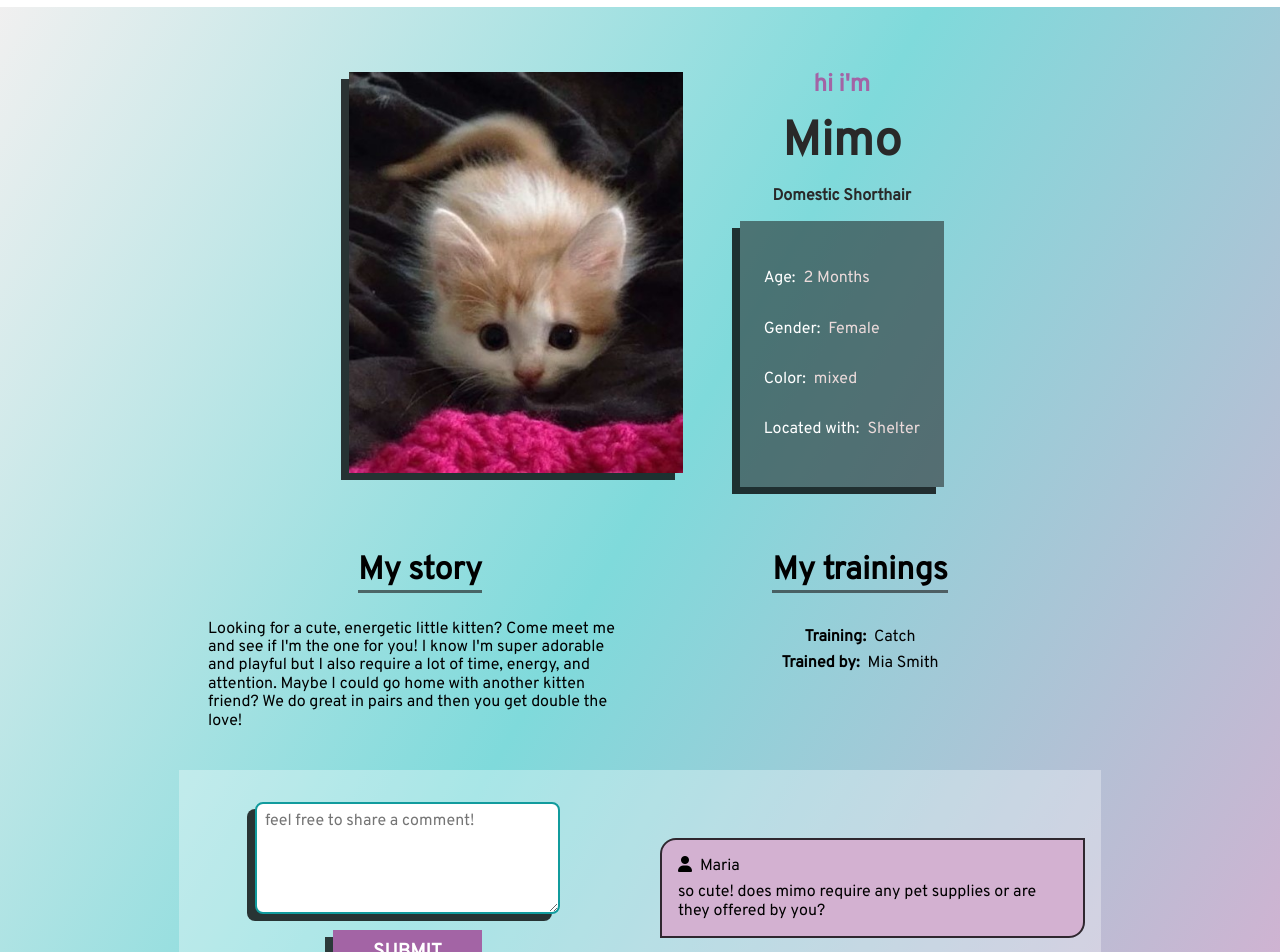
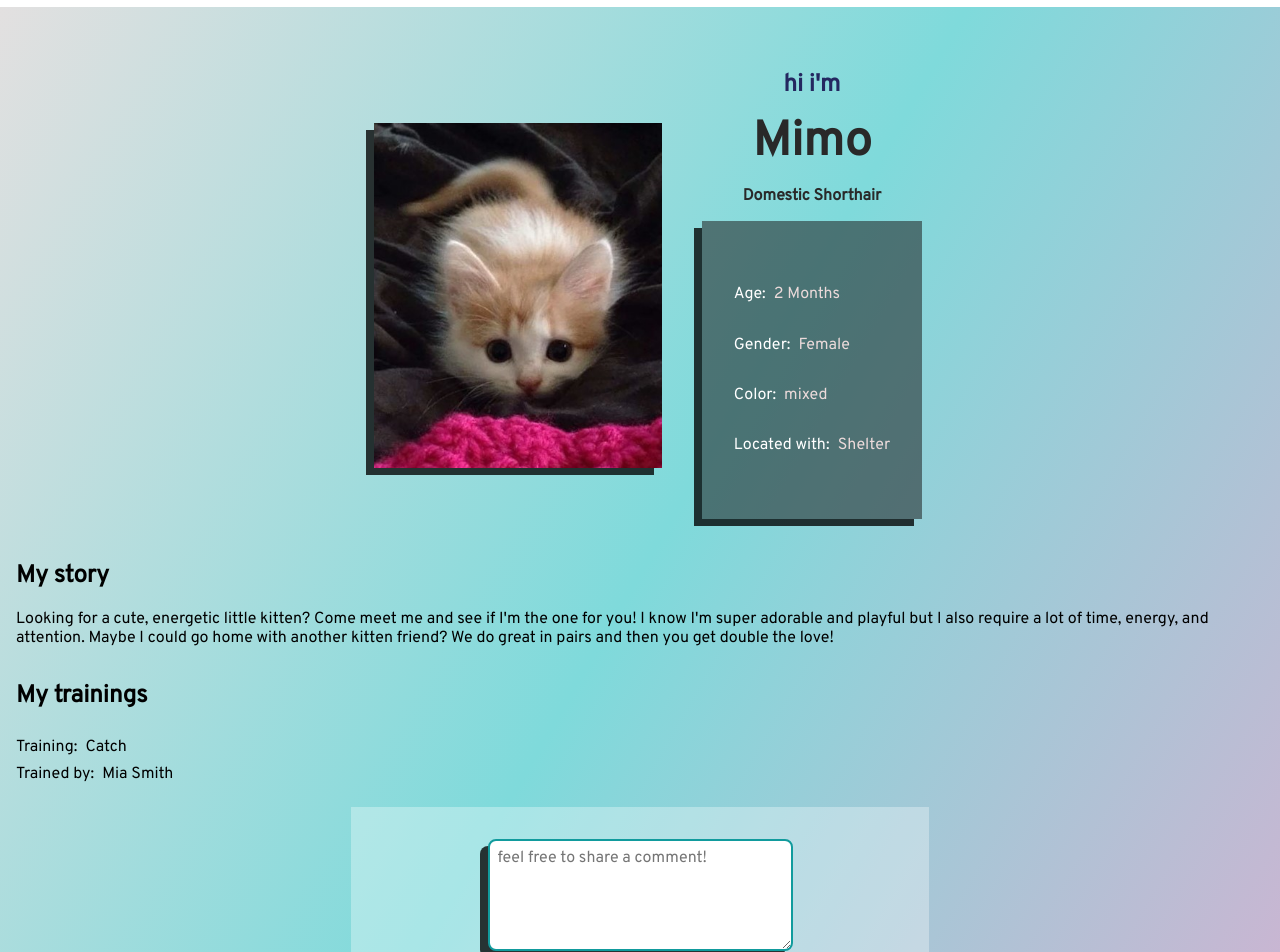
Before and after one commit to ramroming/Pet-clinic, a React (Create React App) app in the folder website/pet-clinic-app/: page /adoptionad in a window 1280 px wide. Shown: the part 80-1032 px from the top of the page. Built offline with nearby package versions, Linux system fonts and the light colour scheme.

Commit message:
fixing design

```diff
--- a/website/pet-clinic-app/src/components/pages/adoptionAd/AdoptionAd.js
+++ b/website/pet-clinic-app/src/components/pages/adoptionAd/AdoptionAd.js
@@ -4,21 +4,17 @@ const AdoptionAd = () => {
     return (
         <div className=" adoption-ad-wrapper home-container flex-col falign-center gap-24p ">
 
-            {/* first main flex item styled as a grid
-            ++ pet intro, info and photo ++ */}
-            <div className="pet-basic-info-wrapper">
+            {/* first main flex item ++ pet intro, info and photo ++ */}
+            <div className="pet-basic-info-wrapper flex-col falign-center fjust-center gap-24p">
 
-                {/* first mini flex */}
+                {/* second mini flex */}
+
+                <div className=" flex-col falign-center fjust-center gap-16p">
 
                     <div className="intro flex-col falign-center fjust-center gap-16p">
                         <p className="intro-hi">hi i'm</p>
                         <p className="pet-name">Mimo</p>
                         <p className="pet-breed">Domestic Shorthair</p>
-                </div>
-
-                {/* second mini flex */}
-                <div className="pet-image-container">
-                <img src="media/imgs/petphoto.jpg" alt='pet'></img>
                     </div>
 
                     {/* third mini flex */}
@@ -44,6 +40,15 @@ const AdoptionAd = () => {
                             <p>Shelter</p>
                         </div>
 
+                    </div>
+
+
+                </div>
+
+                {/* first mini flex */}
+                <div className="flex-col fjust-center falign-center pet-image-container">
+                    <img src="media/imgs/petphoto.jpg" alt='pet'>
+                    </img>
                 </div>
 
             </div>
@@ -74,9 +79,15 @@ const AdoptionAd = () => {
 
                 </div>
 
+
+
+
+
             </div>
 
-            {/* third main flex item ++ check comments and leave a comment ++ */}
+
+
+            {/* third main flex item ++ check comments and leave a comment ++ */ }
 
     <div className="comments-area-wrapper flex-col falign-center gap-8p">
 
--- a/website/pet-clinic-app/src/components/pages/adoptionAd/_adoptionAd.scss
+++ b/website/pet-clinic-app/src/components/pages/adoptionAd/_adoptionAd.scss
@@ -1,155 +1,121 @@
 @use "../../abstracts/" as *;
 
-.adoption-ad-wrapper {
-    background-image: linear-gradient(
-        120deg,
-        rgb(242, 240, 240),
-        var(--clr-primary-secondBlue),
-        var(--clr-primary-secondPurple)
-    );
+
+.adoption-ad-wrapper{
+
+   background-image: linear-gradient(120deg,rgb(228, 224, 224), var(--clr-primary-secondBlue) , var(--clr-primary-secondPurple));
     margin-top: 4rem;
 
     .pet-basic-info-wrapper {
-        display: grid;
-        grid-template-columns: 100%;
-        grid-gap: 2rem;
-        justify-items: center;
 
-        @include break-point("medium", "up") {
-            grid-template-columns: 60% 40%;
-            grid-gap: 1rem;
-        }
+        flex-direction: column-reverse;
 
-        .intro {
-            @include break-point("medium", "up") {
-                grid-column: 2 /2;
-                grid-row: 1 / 2;
+        @include break-point("medium", "up"){
+           flex-direction: row-reverse;
+          }
+
+        .intro{
+
+            @include break-point("medium", "up"){
+              order: 2;
             }
 
             font-weight: bold;
             color: rgb(41, 41, 41);
 
-            .intro-hi {
+            .intro-hi{
                 font-size: 1.5rem;
-                color: var(--clr-primary-mainPurple);
+                color: var(--clr-hovered-hdark-blue);
             }
 
-            .pet-name {
+            .pet-name{
                 font-size: 3rem;
             }
         }
 
-        .pet-info {
+
+        .pet-info{
             background-color: rgba(28, 27, 27, 0.535);
             box-shadow: -8px 7px 0px 0px rgba(0, 0, 0, 0.775);
             padding: 2rem 1rem;
 
-            label {
+            label{
                 color: white;
             }
-            p {
+            p{
                 color: rgb(235, 218, 218);
             }
 
-            @include break-point("medium", "up") {
+            @include break-point("medium", "up"){
+                order: 2;
                 align-self: center;
-                padding: 3rem 1.5rem;
+                padding: 4rem 2rem;
                 gap: 2rem;
-                grid-column: 2 /2;
-                grid-row: 2 / 2;
             }
         }
 
-        .pet-image-container {
-            width: 90%;
-            img {
-                width: 100%;
-                max-width: 30rem;
+        .pet-image-container{
+
+            img{
+                width: 90%;
+                max-width: 20rem;
                 box-shadow: -8px 7px 0px 0px rgba(0, 0, 0, 0.775);
             }
 
-            @include break-point("medium", "up") {
-                grid-row: 1 / span 2;
-            }
         }
+
     }
+
 }
 
-.pet-story {
 
-    margin: auto;
 
-    h2 {
-        border-bottom: 3px solid var(--clr-shadow-gray-shadow);
-        font-size: 2rem;
-    }
-    padding: 1rem;
-    width: 70%;
-    @include break-point("medium", "up") {
-        flex-direction: row;
-    }
-    .adopt-story {
-        flex: 1;
-        align-items: center;
-    }
+.pet-story{
 
-    .training-story {
-        flex: 1;
-        align-items: center;
+    padding: 0 1rem;
 
-        label {
-            font-weight: bold;
-        }
-    }
 }
+
+
+
 
 // commenting area things
 
-.comments-area-wrapper {
+.comments-area-wrapper{
     padding: 1rem 0;
-    margin-bottom: 2rem;
     background-color: var(--clr-shadow-glassy-shadow);
 
-    @include break-point("medium", "up") {
-        flex-direction: row;
+ .leave-comment-wrapper{
+    padding: 1rem;
+     textarea{
+         padding: 0.5rem;
+         @include rounded-corners(0.5rem,0.5rem,0.5rem,0.5rem);
+         border: 2px solid var(--clr-primary-mainBlue);
+         box-shadow: -8px 7px 0px 0px rgba(0, 0, 0, 0.775);
+         resize: vertical;
+
+     }
+
+     .btn-rec-purple{
+         width:35%;
+         padding: .7rem;
+     }
+ }
+
+ .all-comments-wrapper{
+    padding: 1rem;
+
+    .single-comment-wrapper{
+        padding: 1rem;
+        background-color: var(--clr-primary-secondPurple);
+        @include rounded-corners(1rem,0,1rem,0);
+        border: 2px solid rgba(0, 0, 0, 0.775);
+
+        i{
+            margin-right: .5rem;
+        }
+
     }
 
-    .leave-comment-wrapper {
-        padding: 1rem;
-        textarea {
-            padding: 0.5rem;
-            @include rounded-corners(0.5rem, 0.5rem, 0.5rem, 0.5rem);
-            border: 2px solid var(--clr-primary-mainBlue);
-            box-shadow: -8px 7px 0px 0px rgba(0, 0, 0, 0.775);
-            resize: vertical;
-        }
-
-        @include break-point("medium", "up") {
-            flex: 1;
-        }
-
-        .btn-rec-purple {
-            width: 35%;
-            padding: 0.7rem;
-        }
-    }
-
-    .all-comments-wrapper {
-        padding: 1rem;
-
-        @include break-point("medium", "up") {
-            flex: 1;
-        }
-
-        .single-comment-wrapper {
-            padding: 1rem;
-            background-color: var(--clr-primary-secondPurple);
-            @include rounded-corners(1rem, 0, 1rem, 0);
-            border: 2px solid rgba(0, 0, 0, 0.775);
-
-            i {
-                margin-right: 0.5rem;
-            }
-        }
-    }
+ }
 }
--- a/website/pet-clinic-app/src/components/pages/adoptionAds/_AdoptionAds.scss
+++ b/website/pet-clinic-app/src/components/pages/adoptionAds/_AdoptionAds.scss
@@ -14,8 +14,6 @@
     @include break-point("medium","up"){
        width: 90%;
        max-width: none;
-
-
     }
 
     p{
--- a/website/pet-clinic-app/src/static/css/main.css
+++ b/website/pet-clinic-app/src/static/css/main.css
@@ -1926,19 +1926,15 @@ i.active {
 }
 
 .adoption-ad-wrapper {
-  background-image: linear-gradient(120deg, #f2f0f0, var(--clr-primary-secondBlue), var(--clr-primary-secondPurple));
+  background-image: linear-gradient(120deg, #e4e0e0, var(--clr-primary-secondBlue), var(--clr-primary-secondPurple));
   margin-top: 4rem;
 }
 .adoption-ad-wrapper .pet-basic-info-wrapper {
-  display: grid;
-  grid-template-columns: 100%;
-  grid-gap: 2rem;
-  justify-items: center;
+  flex-direction: column-reverse;
 }
 @media all and (min-width: 48rem) {
   .adoption-ad-wrapper .pet-basic-info-wrapper {
-    grid-template-columns: 60% 40%;
-    grid-gap: 1rem;
+    flex-direction: row-reverse;
   }
 }
 .adoption-ad-wrapper .pet-basic-info-wrapper .intro {
@@ -1947,13 +1943,12 @@ i.active {
 }
 @media all and (min-width: 48rem) {
   .adoption-ad-wrapper .pet-basic-info-wrapper .intro {
-    grid-column: 2/2;
-    grid-row: 1/2;
+    order: 2;
   }
 }
 .adoption-ad-wrapper .pet-basic-info-wrapper .intro .intro-hi {
   font-size: 1.5rem;
-  color: var(--clr-primary-mainPurple);
+  color: var(--clr-hovered-hdark-blue);
 }
 .adoption-ad-wrapper .pet-basic-info-wrapper .intro .pet-name {
   font-size: 3rem;
@@ -1971,62 +1966,25 @@ i.active {
 }
 @media all and (min-width: 48rem) {
   .adoption-ad-wrapper .pet-basic-info-wrapper .pet-info {
+    order: 2;
     align-self: center;
-    padding: 3rem 1.5rem;
+    padding: 4rem 2rem;
     gap: 2rem;
-    grid-column: 2/2;
-    grid-row: 2/2;
-  }
-}
-.adoption-ad-wrapper .pet-basic-info-wrapper .pet-image-container {
+  }
+}
+.adoption-ad-wrapper .pet-basic-info-wrapper .pet-image-container img {
   width: 90%;
-}
-.adoption-ad-wrapper .pet-basic-info-wrapper .pet-image-container img {
-  width: 100%;
-  max-width: 30rem;
+  max-width: 20rem;
   box-shadow: -8px 7px 0px 0px rgba(0, 0, 0, 0.775);
 }
-@media all and (min-width: 48rem) {
-  .adoption-ad-wrapper .pet-basic-info-wrapper .pet-image-container {
-    grid-row: 1/span 2;
-  }
-}
 
 .pet-story {
-  margin: auto;
-  padding: 1rem;
-  width: 70%;
-}
-.pet-story h2 {
-  border-bottom: 3px solid var(--clr-shadow-gray-shadow);
-  font-size: 2rem;
-}
-@media all and (min-width: 48rem) {
-  .pet-story {
-    flex-direction: row;
-  }
-}
-.pet-story .adopt-story {
-  flex: 1;
-  align-items: center;
-}
-.pet-story .training-story {
-  flex: 1;
-  align-items: center;
-}
-.pet-story .training-story label {
-  font-weight: bold;
+  padding: 0 1rem;
 }
 
 .comments-area-wrapper {
   padding: 1rem 0;
-  margin-bottom: 2rem;
   background-color: var(--clr-shadow-glassy-shadow);
-}
-@media all and (min-width: 48rem) {
-  .comments-area-wrapper {
-    flex-direction: row;
-  }
 }
 .comments-area-wrapper .leave-comment-wrapper {
   padding: 1rem;
@@ -2042,22 +2000,12 @@ i.active {
   box-shadow: -8px 7px 0px 0px rgba(0, 0, 0, 0.775);
   resize: vertical;
 }
-@media all and (min-width: 48rem) {
-  .comments-area-wrapper .leave-comment-wrapper {
-    flex: 1;
-  }
-}
 .comments-area-wrapper .leave-comment-wrapper .btn-rec-purple {
   width: 35%;
   padding: 0.7rem;
 }
 .comments-area-wrapper .all-comments-wrapper {
   padding: 1rem;
-}
-@media all and (min-width: 48rem) {
-  .comments-area-wrapper .all-comments-wrapper {
-    flex: 1;
-  }
 }
 .comments-area-wrapper .all-comments-wrapper .single-comment-wrapper {
   padding: 1rem;
```
Also changed, not shown: 1 other file (tests, documents, lock files or other folders). Lines whose indentation alone changed are shown as unchanged.
